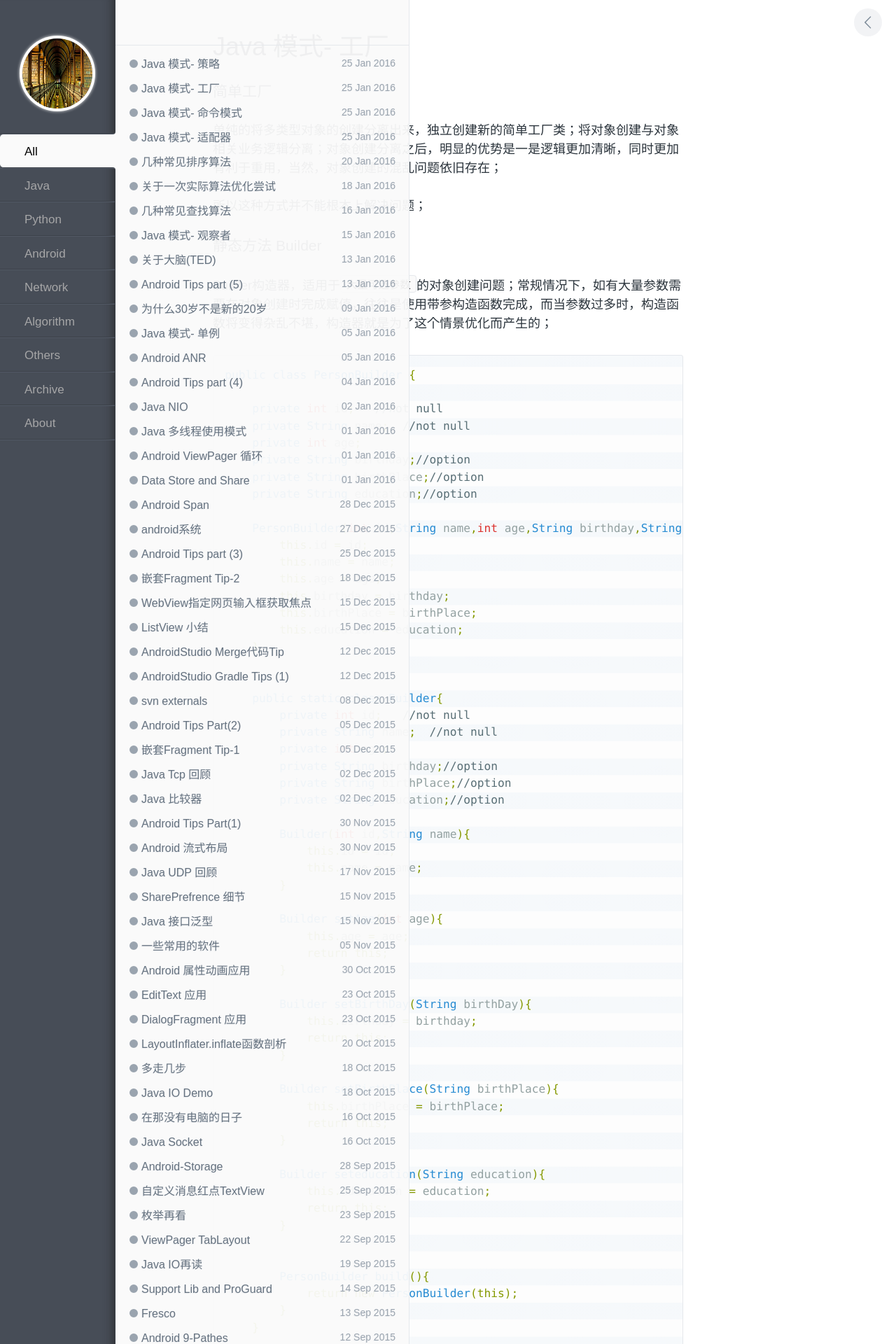
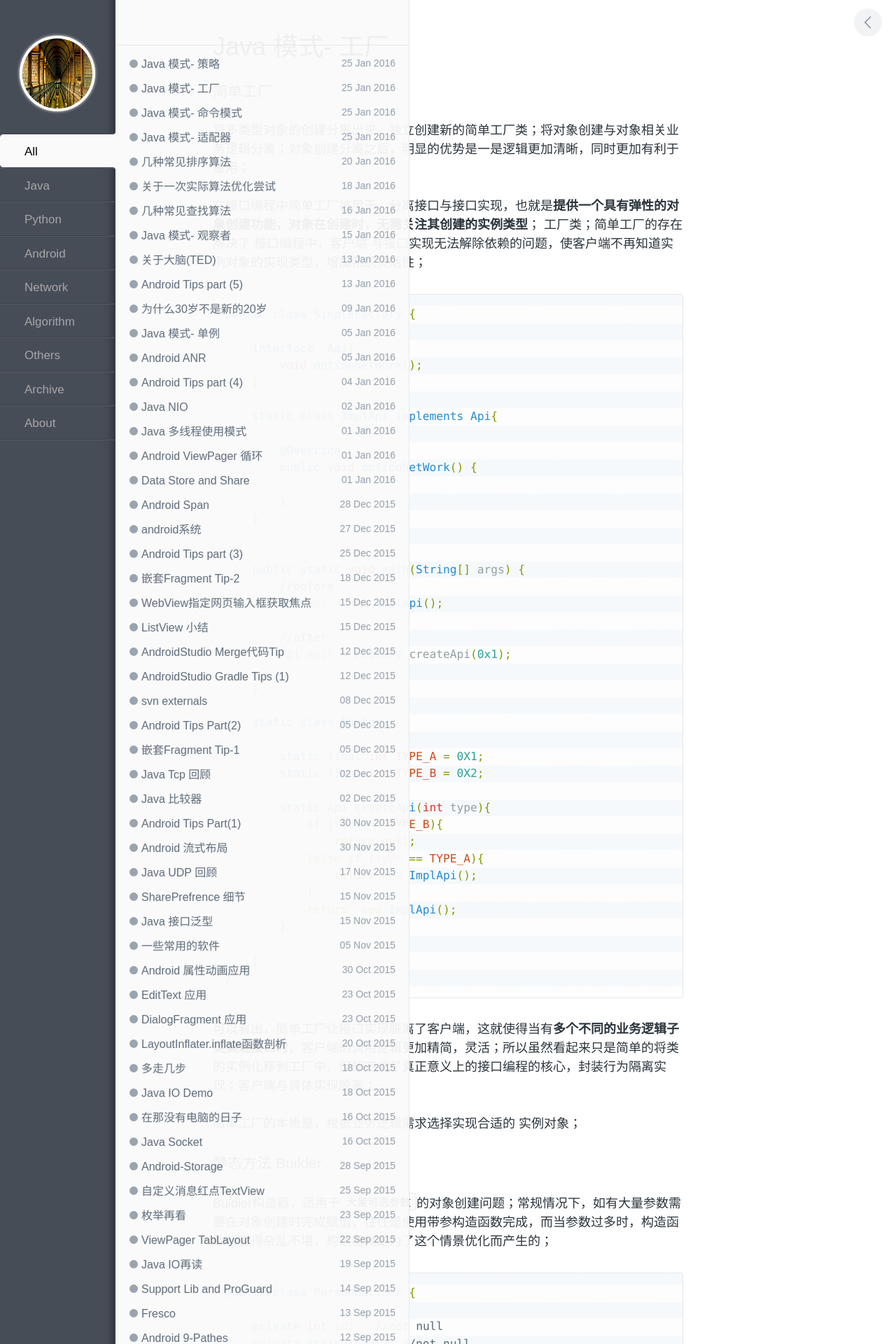
Before and after one commit to enlipan/enlipan.github.io, a Jekyll site: the page built from _posts/2016-01-25-java-patterns-factory.md, in a window 1280 px wide. Shown: the top 1920 px of the page at 70% size. Built offline with Jekyll 4.4.1, drawn with Linux system fonts in a browser that asks for light colours; comment, search, counter and statistics services are not loaded.

Commit message:
modify pages java patterns factory

```diff
--- a/_posts/2016-01-25-java-patterns-factory.md
+++ b/_posts/2016-01-25-java-patterns-factory.md
@@ -6,16 +6,59 @@ category: java
 
 ### 简单工厂
 
-单纯的将多类型对象的创建分离出来，独立创建新的简单工厂类；将对象创建与对象相关业务逻辑分离；对象创建分离之后，明显的优势是一是逻辑更加清晰，同时更加有利于重用，当然，对象创建的混乱问题依旧存在；
+将多类型对象的创建分离出来，独立创建新的简单工厂类；将对象创建与对象相关业务逻辑分离；对象创建分离之后，明显的优势是一是逻辑更加清晰，同时更加有利于重用；
 
-所以这种方式并不能根本上解决问题；
+在接口编程中简单工厂被用于，分离接口与接口实现，也就是**提供一个具有弹性的对象创建功能，对象在创建时，无需关注其创建的实例类型**；
+工厂类；简单工厂的存在解决了 接口编程中，客户端 与接口实现无法解除依赖的问题，使客户端不再知道实例对象的实现类型，增加系统灵活性；
+
+{% highlight java%}
+
+public class SimpleFactory {
+
+    interface  Api{
+        void optionNetWork();
+    }
+
+    static class ImplApi implements Api{
+
+        @Override
+        public void optionNetWork() {
+
+        }
+    }
 
 
+    public static void main(String[] args) {
+        //before
+        Api api = new ImplApi();
 
+        //after
+        Api apiF = Factory.createApi(0x1);
 
+    }
 
+    static class Factory{
 
+        static final int TYPE_A = 0X1;
+        static final int TYPE_B = 0X2;
 
+        static Api createApi(int type){
+            if (type == TYPE_B){
+                return null;
+            }else if (type == TYPE_A){
+                return new ImplApi();
+            }
+            return  new ImplApi();
+        }
+
+    }
+}
+
+{% endhighlight %}
+
+可以看出，简单工厂让接口实现脱离了客户端，这就使得当有**多个不同的业务逻辑子类实现接口时**，客户端的调用逻辑更加精简，灵活；所以虽然看起来只是简单的将类的实例化移到工厂中，但却完成了真正意义上的接口编程的核心，封装行为隔离实现；客户端与具体实现脱离；
+
+简单工厂的本质是，根据业务逻辑需求选择实现合适的 实例对象；
 
 
 
--- a/pages/about.html
+++ b/pages/about.html
@@ -7,7 +7,7 @@ title: 关于我的二三事
   <h1 id="post__title" >关于我的二三事</h1>
   </center>
   <blockquote>
-  <p>我有一个愿望：希望十年后的自己回忆今天的我，不会觉得此时此刻的我的一腔热血难以理喻，如果那时的我后悔了我今天的所作所为，证明我这十年活倒过去了</p>
+  <p>我有一个愿望：希望十年后的自己回忆今天的我时，就像今天的我回忆十年前的我，傻逼而又执着，好奇而又安静，热血却不乏理智。</p>
   <p>辛未年出生，喜欢吃米粉的澧水河畔人</p>
   <p>读书二十载，武汉求学多年，遇到了挚爱，记住了武汉的热干面和樱花，结了帮死党</p>
   <p>本科时读着电子信息工程的专业却不精于Coding，硕士转到通信工程却走进了程序的世界</p>
```
Also changed, not shown: _posts/2016-01-01-android-about-data-store.md (+2 -0 lines).
